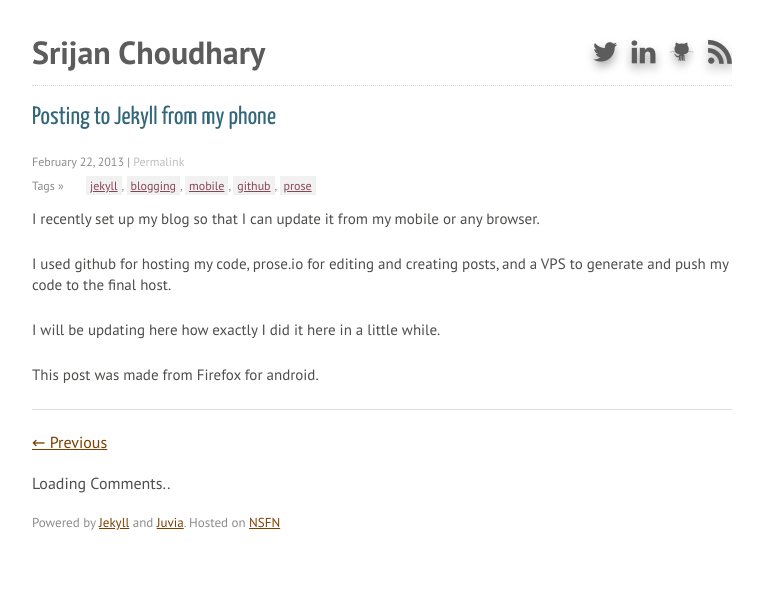
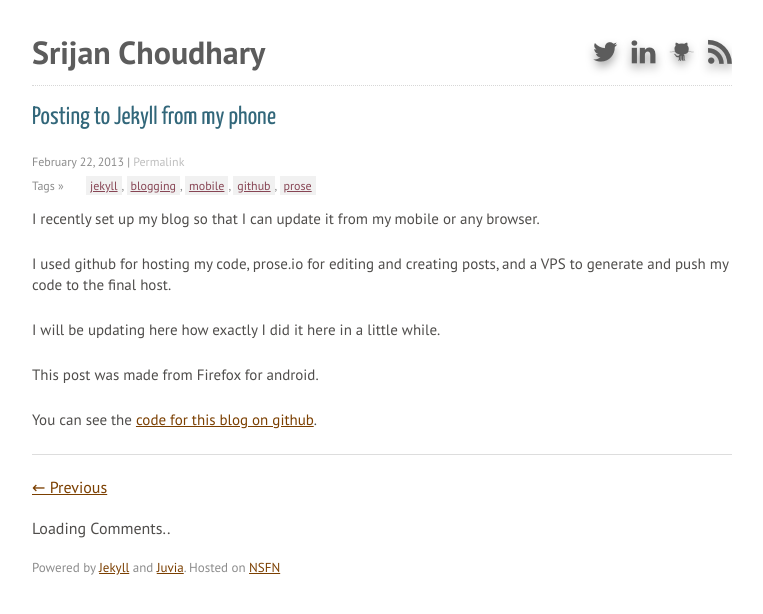
Before and after one commit to srijan/srijan_blog, a Jekyll site: the page built from _posts/2013-02-22-posting-to-jekyll-from-my-phone.md, in a window 1280 px wide. Shown: the top 614 px of the page, without its empty margins (258-1021 px from the left). Built offline with Jekyll 4.4.1, drawn with Linux system fonts in a browser that asks for light colours; comment, search, counter and statistics services are not loaded.

Commit message:
Updated _posts/2013-02-22-posting-to-jekyll-from-my-phone.md

```diff
--- a/_posts/2013-02-22-posting-to-jekyll-from-my-phone.md
+++ b/_posts/2013-02-22-posting-to-jekyll-from-my-phone.md
@@ -3,7 +3,6 @@ layout: post
 title: Posting to Jekyll from my phone
 tags: [jekyll, blogging, mobile, github, prose]
 categories: [blogging]
-
 ---
 
 I recently set up my blog so that I can update it from my mobile or any browser.
@@ -13,3 +12,5 @@ I used github for hosting my code, prose.io for editing and creating posts, and
 I will be updating here how exactly I did it here in a little while.
 
 This post was made from Firefox for android.
+
+You can see the [code for this blog on github](https://github.com/srijan/srijan_blog).
```
